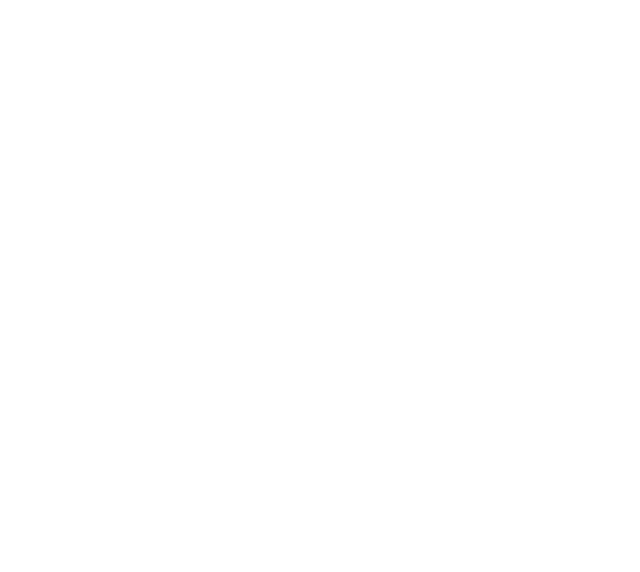
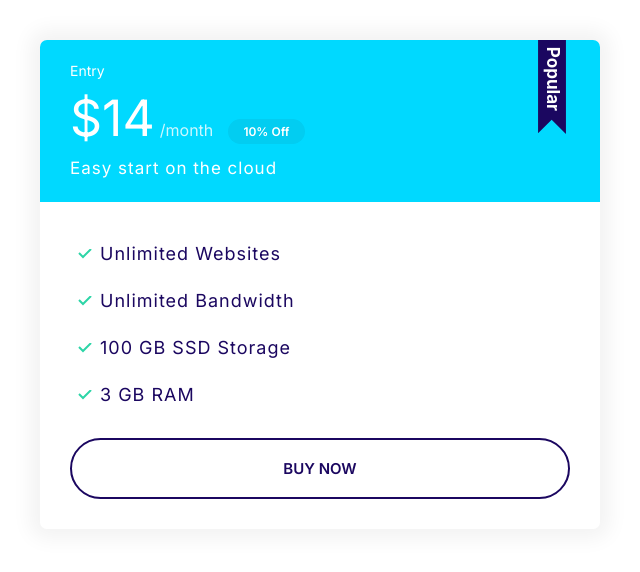
Before and after one commit to samunyberg/moshify, a plain HTML site: page index.html in a window 1280 px wide. Shown: the whole page, without its empty margins (0-640 px from the left). Drawn offline with Linux system fonts and the light colour scheme.

Commit message:
Create plan-cards.

```diff
--- a/css/styles.css
+++ b/css/styles.css
@@ -119,6 +119,7 @@ a {
 
 .badge--small {
   font-size: 1.6rem;
+  padding: 0.5rem 1.5rem;
 }
 
 @media screen and (min-width: 1024px) {
@@ -304,3 +305,70 @@ a {
     background: var(--color-secondary);
     color: #fff;
 }
+
+.card--secondary .badge--secondary {
+    background: #02cdf1;
+}
+
+/* Plans */
+
+.plan__name {
+    color: #fff;
+    margin: 0;
+    font-weight: 500;
+    font-size: 2.4rem;
+}
+
+.plan__price {
+    font-size: 6rem;
+}
+
+.plan__billing-cycle {
+    font-size: 2.4rem;
+    font-weight: 300;
+    opacity: 0.8;
+    margin-right: 1rem;
+}
+
+.plan__description {
+    font-size: 2rem;
+    font-weight: 300;
+    letter-spacing: 1px;
+    display: block;
+}
+
+.plan .list__item {
+    margin-bottom: 2rem;
+    letter-spacing: 1px;
+}
+
+.plan--popular .card__header {
+    position: relative;
+}
+
+.plan--popular .card__header::before {
+    content: url(../images/popular.svg);
+    width: 40px;
+    display: inline-block;
+    position: absolute;
+    top: -6px;
+    right: 5%;
+}
+
+@media screen and (min-width: 1024px) {
+    .plan__name {
+        font-size: 1.4rem;
+    }
+
+    .plan__price {
+        font-size: 5rem;
+    }
+
+    .plan__billing-cycle {
+        font-size: 1.6rem;
+    }
+
+    .plan__description {
+        font-size: 1.7rem;
+    }
+}
--- a/index.html
+++ b/index.html
@@ -14,7 +14,28 @@
 </head>
 
 <body>
-
+    <div style="width: 50%; padding: 4rem;">
+        <div class="plan plan--popular">
+            <div class="card card--secondary">
+                <header class="card__header">
+                    <h3 class="plan__name">Entry</h3>
+                    <span class="plan__price">$14</span>
+                    <span class="plan__billing-cycle">/month</span>
+                    <span class="badge badge--secondary badge--small">10% Off</span>
+                    <span class="plan__description">Easy start on the cloud</span>
+                </header>
+                <div class="card__body">
+                    <ul class="list list--tick">
+                        <li class="list__item">Unlimited Websites</li>
+                        <li class="list__item">Unlimited Bandwidth</li>
+                        <li class="list__item">100 GB SSD Storage</li>
+                        <li class="list__item">3 GB RAM</li>
+                    </ul>
+                    <button class="btn btn--outline btn--block">Buy Now</button>
+                </div>
+            </div>
+        </div>
+    </div>
 </body>
 
 </html>
```
Also changed, not shown: components/plans.html (added, +20 -0 lines), images/popular.svg (added).
